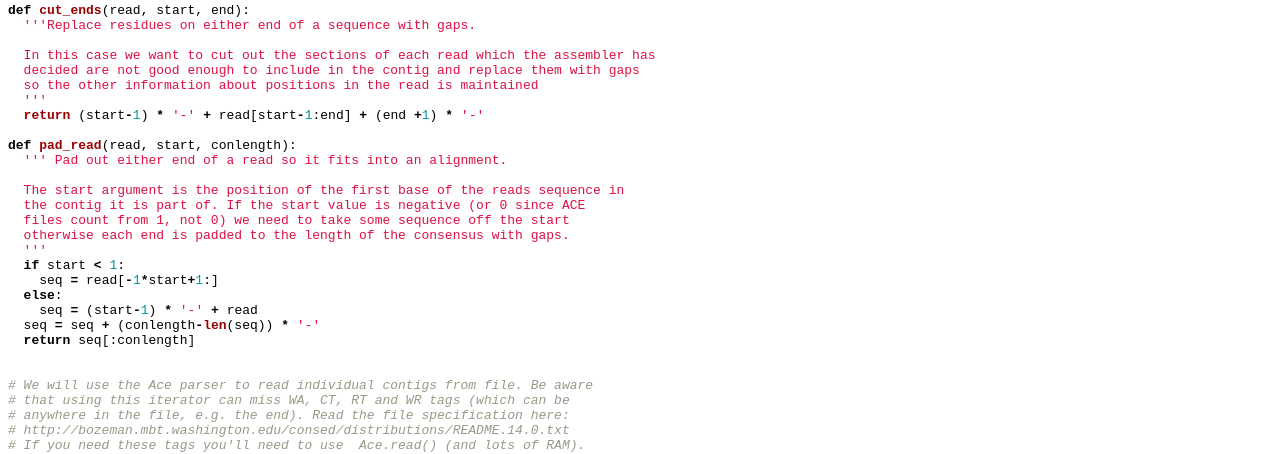
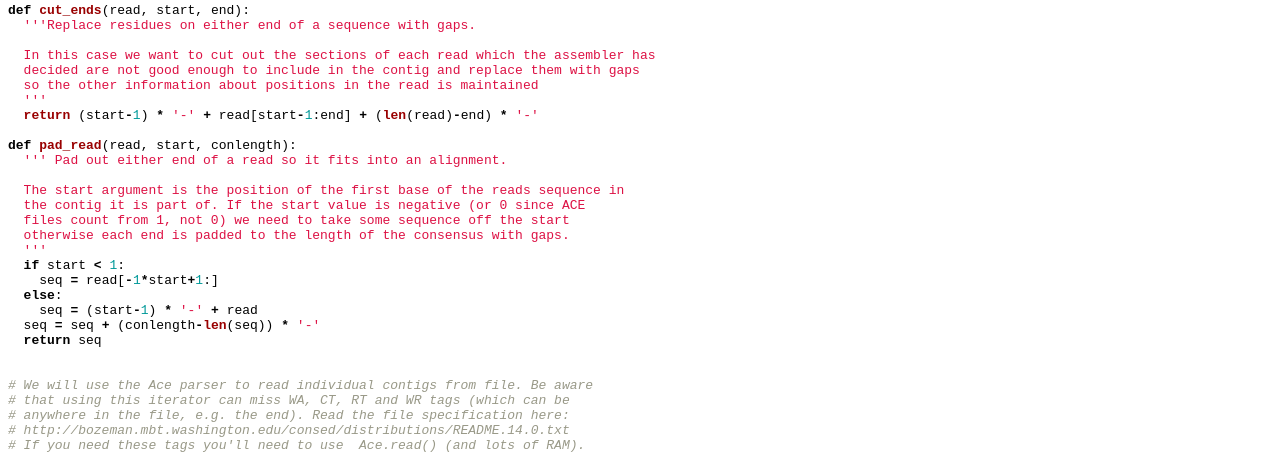
Before and after one commit to biopython/biopython.github.io, a Jekyll site: the page built from wiki/ACE_contig_to_alignment.md, in a window 1280 px wide. Shown: the part 321-775 px from the top of the page. Built offline with Jekyll 4.4.1, drawn with Linux system fonts in a browser that asks for light colours.

Commit message:
adding Ali's tweak for the mailing list

```diff
--- a/wiki/ACE_contig_to_alignment.md
+++ b/wiki/ACE_contig_to_alignment.md
@@ -34,7 +34,7 @@ def cut_ends(read, start, end):
   decided are not good enough to include in the contig and replace them with gaps
   so the other information about positions in the read is maintained
   '''
-  return (start-1) * '-' + read[start-1:end] + (end +1) * '-'
+  return (start-1) * '-' + read[start-1:end] + (len(read)-end) * '-'
 
 def pad_read(read, start, conlength):
   ''' Pad out either end of a read so it fits into an alignment.
@@ -49,7 +49,7 @@ def pad_read(read, start, conlength):
   else:
     seq = (start-1) * '-' + read
   seq = seq + (conlength-len(seq)) * '-'
-  return seq[:conlength]
+  return seq
 
 
 # We will use the Ace parser to read individual contigs from file. Be aware
```
Also changed, not shown: 1 other file.
